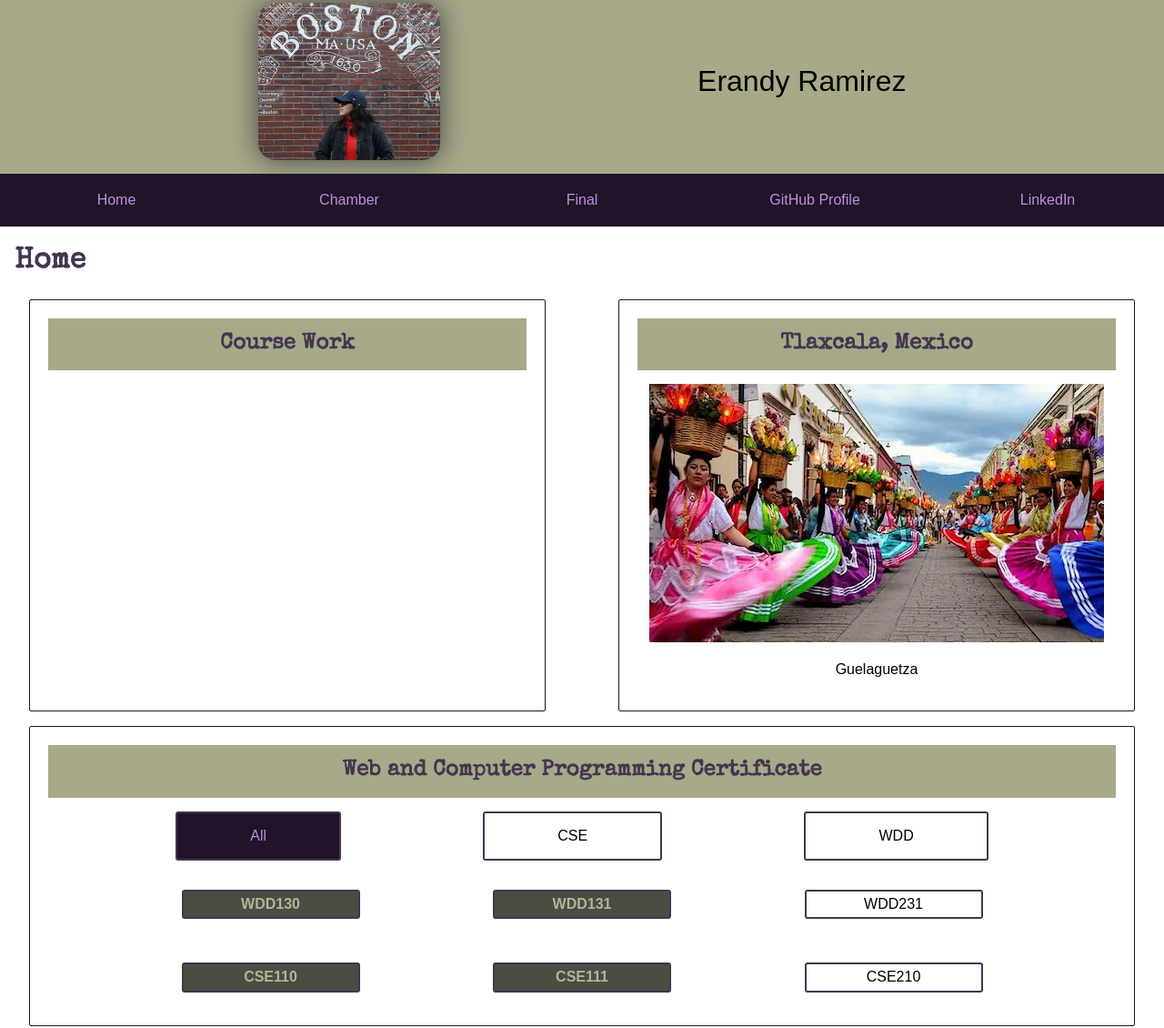
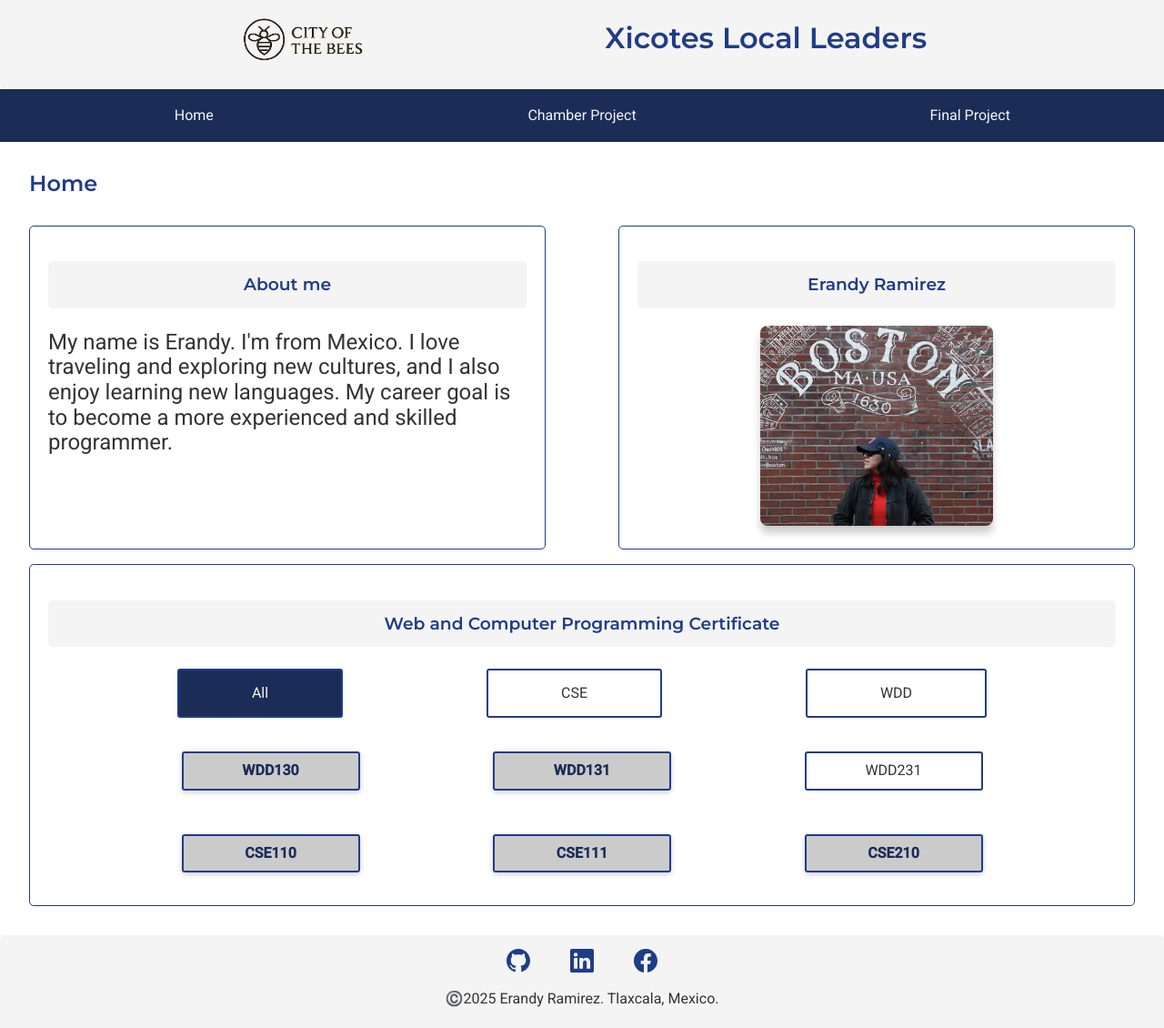
Before and after one commit to ErandyR/wdd231, a plain HTML site: page index.html in a window 1280 px wide. Shown: the part 12-1142 px from the top of the page at 91% size. Drawn offline with nearby package versions, Linux system fonts and the light colour scheme; a web font is replaced by a local one.

Commit message:
week 1 changes

```diff
--- a/index.html
+++ b/index.html
@@ -7,9 +7,14 @@
     <title>Erandy Ramirez WDD 231</title>
     <meta name="description" content="Erandy's BYU-Idaho WDD231 home page.">
     <meta name="author" content="Erandy Ramirez">
+    <link rel="preconnect" href="https://fonts.googleapis.com">
+    <link rel="preconnect" href="https://fonts.gstatic.com" crossorigin>
+    <link href="https://fonts.googleapis.com/css2?family=Montserrat:wght@600&family=Roboto:wght@400;500&display=swap"
+        rel="stylesheet">
+    <link rel="stylesheet" href="styles/normalize.css">
+
+    <link rel="stylesheet" href="styles/larger.css">
     <link rel="stylesheet" href="styles/small.css">
-    <link rel="stylesheet" href="styles/larger.css">
-    <link rel="stylesheet" href="styles/normalize.css">
     <script defer src="scripts/navigation.js"></script>
     <script defer src="scripts/date.js"></script>
     <script defer src="scripts/course.js"></script>
@@ -17,40 +22,43 @@
 
 <body>
     <header>
-        <div class="profile-name flex secondary-color">
-            <img class="profileImg" src="images/profile_picture.webp" alt="Erandy Ramirez" width="200">
-            <span>Erandy Ramirez</span>
+        <div class="profile-logo flex secondary-color">
+            <img class="logoImg" src="images/logo.png" alt="website logo" width="200">
+            <h1>Xicotes Local Leaders</h1>
+            <button class="hamburger" id="hamburger-btn"></button>
         </div>
         <nav>
-            <div class="hamburger" id="hamburger">&#9776;</div>
-            <ul class="flex navigation">
+            <ul id="nav-bar" class="flex navigation">
                 <li><a href="index.html" target="_blank">Home</a></li>
-                <li><a href="index.html" target="_blank">Chamber</a></li>
-                <li><a href="index.html" target="_blank">Final</a></li>
-                <li><a href="index.html" target="_blank">GitHub Profile</a></li>
-                <li><a href="https://www.linkedin.com/in/erandyr/" target="_blank">LinkedIn</a></li>
+                <li><a href="index.html" target="_blank">Chamber Project</a></li>
+                <li><a href="index.html" target="_blank">Final Project</a></li>
             </ul>
         </nav>
     </header>
     <main>
-        <h1 class="h1">Home</h1>
+        <h2 class="h2">Home</h2>
         <div class="section-container">
             <div class="section-box">
                 <section class="section-block">
-                    <h2 class="secondary-color">Course Work</h2>
-                    <div></div>
+                    <h3 class="secondary-color">About me</h3>
+                    <div>
+                        <p class="about-me">
+                            My name is Erandy. I'm from Mexico. I love traveling and exploring
+                            new cultures, and I also enjoy learning new languages.
+                            My career goal is to become a more experienced and skilled programmer.
+                        </p>
+                    </div>
                 </section>
                 <section class="section-block">
-                    <h2 class="secondary-color">Tlaxcala, Mexico</h2>
+                    <h3 class="secondary-color">Erandy Ramirez</h3>
                     <div>
-                        <img class="guelaguetzaImg" src="images/guelaguetza.webp" alt="Guelaguetza, Mexico">
-                        <p>Guelaguetza</p>
+                        <img class="profile-picture" src="images/profile_picture.webp" alt="profile picture">
                     </div>
                 </section>
             </div>
             <div class="section-box">
                 <section class="section-block2">
-                    <h2 class="secondary-color">Web and Computer Programming Certificate</h2>
+                    <h3 class="secondary-color">Web and Computer Programming Certificate</h3>
                     <div class="div-container-certificates">
                         <div class="div-selection">
                             <p id="all-section" class="item p-selection div-selection-p active">All</p>
@@ -65,7 +73,7 @@
                         <div id="cse-container" class="div-certificates activeSection">
                             <span id="cse110" class="course-done">CSE110</span>
                             <span id="cse111" class="course-done">CSE111</span>
-                            <span id="cse210">CSE210</span>
+                            <span id="cse210" class="course-done">CSE210</span>
                         </div>
                     </div>
                 </section>
@@ -73,6 +81,28 @@
         </div>
     </main>
     <footer class="footer secondary-color">
+        <div class="footer-icons">
+            <a href="https://github.com/ErandyR" target="_blank">
+                <svg xmlns="http://www.w3.org/2000/svg" width="26" height="26" fill="currentColor" class="bi bi-github"
+                    viewBox="0 0 16 16">
+                    <path
+                        d="M8 0C3.58 0 0 3.58 0 8c0 3.54 2.29 6.53 5.47 7.59.4.07.55-.17.55-.38 0-.19-.01-.82-.01-1.49-2.01.37-2.53-.49-2.69-.94-.09-.23-.48-.94-.82-1.13-.28-.15-.68-.52-.01-.53.63-.01 1.08.58 1.23.82.72 1.21 1.87.87 2.33.66.07-.52.28-.87.51-1.07-1.78-.2-3.64-.89-3.64-3.95 0-.87.31-1.59.82-2.15-.08-.2-.36-1.02.08-2.12 0 0 .67-.21 2.2.82.64-.18 1.32-.27 2-.27s1.36.09 2 .27c1.53-1.04 2.2-.82 2.2-.82.44 1.1.16 1.92.08 2.12.51.56.82 1.27.82 2.15 0 3.07-1.87 3.75-3.65 3.95.29.25.54.73.54 1.48 0 1.07-.01 1.93-.01 2.2 0 .21.15.46.55.38A8.01 8.01 0 0 0 16 8c0-4.42-3.58-8-8-8" />
+                </svg>
+            </a>
+            <a href="https://www.linkedin.com/in/erandyr/" target="_blank">
+                <svg xmlns="http://www.w3.org/2000/svg" width="26" height="26" fill="currentColor"
+                    class="bi bi-linkedin" viewBox="0 0 16 16">
+                    <path
+                        d="M0 1.146C0 .513.526 0 1.175 0h13.65C15.474 0 16 .513 16 1.146v13.708c0 .633-.526 1.146-1.175 1.146H1.175C.526 16 0 15.487 0 14.854zm4.943 12.248V6.169H2.542v7.225zm-1.2-8.212c.837 0 1.358-.554 1.358-1.248-.015-.709-.52-1.248-1.342-1.248S2.4 3.226 2.4 3.934c0 .694.521 1.248 1.327 1.248zm4.908 8.212V9.359c0-.216.016-.432.08-.586.173-.431.568-.878 1.232-.878.869 0 1.216.662 1.216 1.634v3.865h2.401V9.25c0-2.22-1.184-3.252-2.764-3.252-1.274 0-1.845.7-2.165 1.193v.025h-.016l.016-.025V6.169h-2.4c.03.678 0 7.225 0 7.225z" />
+                </svg></a>
+            <a href="https://www.facebook.com/erandy.ramirez.7" target="_blank">
+                <svg xmlns="http://www.w3.org/2000/svg" width="26" height="26" fill="currentColor"
+                    class="bi bi-facebook" viewBox="0 0 16 16">
+                    <path
+                        d="M16 8.049c0-4.446-3.582-8.05-8-8.05C3.58 0-.002 3.603-.002 8.05c0 4.017 2.926 7.347 6.75 7.951v-5.625h-2.03V8.05H6.75V6.275c0-2.017 1.195-3.131 3.022-3.131.876 0 1.791.157 1.791.157v1.98h-1.009c-.993 0-1.303.621-1.303 1.258v1.51h2.218l-.354 2.326H9.25V16c3.824-.604 6.75-3.934 6.75-7.951" />
+                </svg>
+            </a>
+        </div>
         <p>©️<span id="currentyear"></span> Erandy Ramirez. Tlaxcala, Mexico.</p>
         <p>Last Modified:<span id="lastModified"></span></p>
     </footer>
--- a/scripts/navigation.js
+++ b/scripts/navigation.js
@@ -1,6 +1,8 @@
-const hamburger = document.getElementById('hamburger');
-const navLinks = document.getElementById('navigation');
 
-hamburger.addEventListener('click', () => {
-    navLinks.classList.toggle('placemenu');
+const navbtn = document.getElementById('hamburger-btn');
+const navLinks = document.getElementById('nav-bar');
+
+navbtn.addEventListener('click', () => {
+    navbtn.classList.toggle('show');
+    navLinks.classList.toggle('show');
 });
--- a/styles/larger.css
+++ b/styles/larger.css
@@ -1,19 +1,17 @@
-@import url('https://fonts.googleapis.com/css2?family=Funnel+Display:wght@300..800&family=Special+Elite&display=swap');
+:root {
+    --primary-color: #1F3C88;
+    --secondary-color: #F4F4F4;
+    --accent1-color: #F2B632;
+    --accent2-color: #f7ff9a;
+    --text: #333333;
 
+    --heading-font: 'Montserrat', sans-serif;
+    --paragraph-font: 'Roboto', sans-serif;
 
-:root {
-    --primary-color: #443650;
-    --secondary-color: #a7a989;
-    --accent1-color: #BA73FA;
-    --accent2-color: #f7ff9a;
-
-    --heading-font: "Special Elite", system-ui;
-    --paragraph-font: "Funnel Display", sans-serif;
-
-    --nav-background-color: #201429;
-    --nav-link-color: #b892db;
-    --nav-hover-link-color: #b4b499;
-    --nav-hover-background-color: #4b4c42;
+    --nav-background-color: #1b2c57;
+    --nav-link-color: #F4F4F4;
+    --nav-hover-link-color: #1b2c57;
+    --nav-hover-background-color: #c2c2c2d7;
 }
 
 
@@ -22,8 +20,12 @@ body {
     max-width: 100%;
     padding: 0;
     margin: 0 auto;
+    color: var(--text);
 }
 
+h1 {
+    font-size: 2rem;
+}
 
 h1,
 h2,
@@ -64,8 +66,7 @@ footer {
 }
 
 .logoImg {
-    margin: 0 1rem 0 1rem;
-    max-width: 7rem;
+    max-width: 9rem;
     height: auto;
 }
 
@@ -76,9 +77,11 @@ footer {
 
 .hamburger {
     display: none;
-    font-size: 26px;
+    font-size: 1.5rem;
+    border: none;
+    color: var(--primary-color);
     cursor: pointer;
-    color: white;
+    font-family: Verdana, Geneva, Tahoma, sans-serif;
 }
 
 .navigation li {
@@ -101,7 +104,7 @@ footer {
     text-decoration: none;
 }
 
-.profile-name {
+.profile-logo {
     justify-content: space-evenly;
     align-items: center;
     font-size: 2em;
@@ -109,13 +112,20 @@ footer {
     padding: 10px 0;
 }
 
-.profile-name img {
-    border-radius: 10%;
-    box-shadow: 0 0 30px rgb(67, 67, 67);
+.profile-picture {
+    width: 20vw;
+    height: auto;
+    box-shadow: 0 8px 8px rgba(0, 0, 0, 0.2);
+    border-radius: 8px;
 }
 
-.h1 {
-    margin-left: 1rem;
+.about-me {
+    font-size: 1.5rem;
+    text-align: left;
+}
+
+.h2 {
+    margin: 2rem;
 }
 
 .section-container {
@@ -133,17 +143,17 @@ footer {
     flex: 1;
     padding: 20px;
     text-align: center;
-    border-radius: 2px;
-    border: 1px solid var(--nav-background-color);
+    border: 1px solid var(--primary-color);
     margin: 0 2rem;
+    border-radius: 5px;
 }
 
 .section-block2 {
     flex: 1 0 90%;
     padding: 20px;
     text-align: center;
-    border-radius: 2px;
-    border: 1px solid var(--nav-background-color);
+    border-radius: 5px;
+    border: 1px solid var(--primary-color);
     margin: 0 2rem 2rem 2rem;
 }
 
@@ -160,7 +170,6 @@ footer {
     text-align: center;
 }
 
-
 .active {
     border: 2px solid var(--nav-link-color);
     color: var(--nav-link-color);
@@ -171,7 +180,7 @@ footer {
 
 .div-selection-p {
     border: 2px solid var(--primary-color);
-    margin: 0 1rem;
+    margin: 5px 1rem;
     padding: 5px 0;
     border-radius: 3px;
 }
@@ -181,6 +190,8 @@ footer {
     color: var(--nav-hover-link-color);
     background-color: var(--nav-hover-background-color);
     font-weight: 700;
+    box-shadow: 0 2px 6px rgba(0, 0, 0, 0.2);
+    border-radius: 3px;
 }
 
 .p-selection {
@@ -205,7 +216,7 @@ footer {
     width: 15vw;
     border: 2px solid var(--primary-color);
     margin: 1rem 0;
-    padding: 5px 0;
+    padding: 10px 0;
     border-radius: 3px;
 }
 
@@ -213,11 +224,14 @@ footer {
     color: var(--nav-hover-link-color);
     background-color: var(--nav-hover-background-color);
     font-weight: 700;
+    box-shadow: 0 2px 6px rgba(0, 0, 0, 0.2);
+
 }
 
 .secondary-color {
     background-color: var(--secondary-color);
     padding: 15px 0;
+    border-radius: 5px;
 }
 
 .footer {
@@ -225,3 +239,14 @@ footer {
     justify-content: center;
     flex-direction: column;
 }
+
+.footer-icons a {
+    color: var(--primary-color);
+    padding: 20px;
+    text-decoration: none;
+    font-size: 1rem;
+}
+
+.footer-icons a:hover {
+    color: var(--accent1-color);
+}
--- a/styles/small.css
+++ b/styles/small.css
@@ -4,6 +4,11 @@
         width: 100%;
         max-width: 768px;
         box-sizing: border-box;
+    }
+
+    h1 {
+        font-size: 1.2rem;
+        text-align: center;
     }
 
     .profileImg {
@@ -17,12 +22,20 @@
         background-color: #333;
     }
 
-    .navigation.placemenu {
+    .navigation.show {
         display: flex;
     }
 
     .hamburger {
         display: block;
+    }
+
+    .hamburger::before {
+        content: "\2630";
+    }
+
+    .hamburger.show::before {
+        content: "\00D7";
     }
 
     .section-box {
@@ -38,8 +51,8 @@
         flex: 1;
     }
 
-    .guelaguetzaImg {
-        width: 100%;
+    .profile-picture {
+        width: 50vw;
     }
 
     .section-block2 {
@@ -65,7 +78,7 @@
 
     .div-selection-p {
         padding: 0;
-        margin: 0;
+        margin: 5px 0;
         width: 3rem;
     }
 
```
Also changed, not shown: images/logo.png (added).
